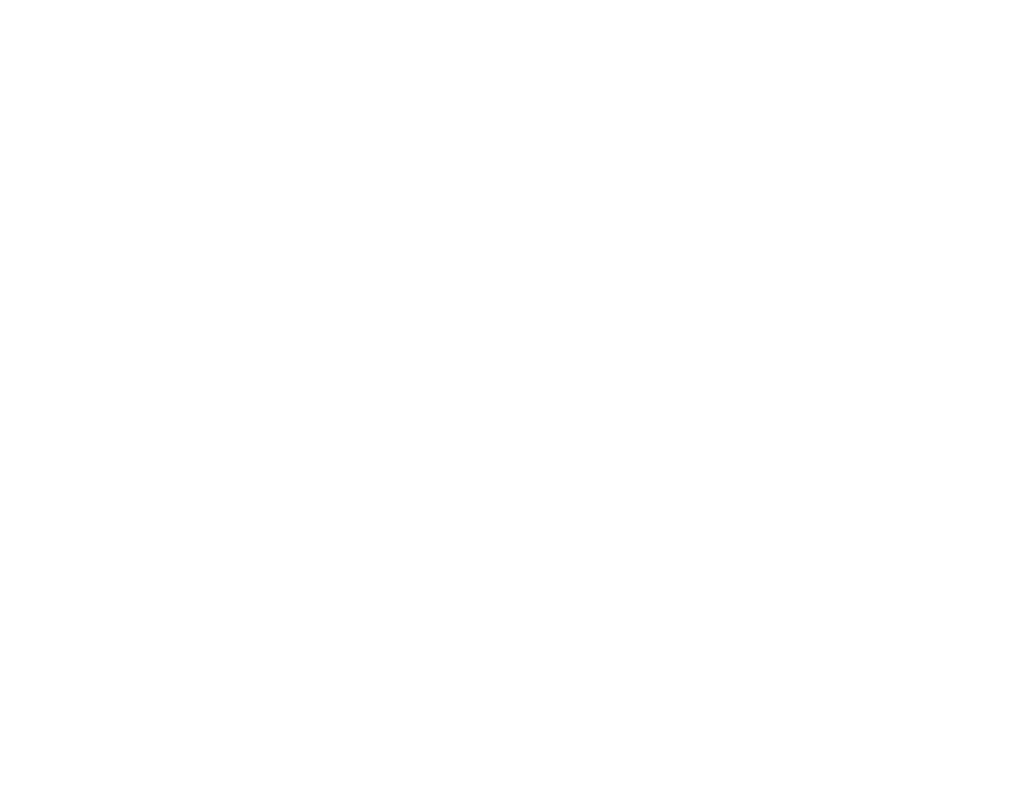
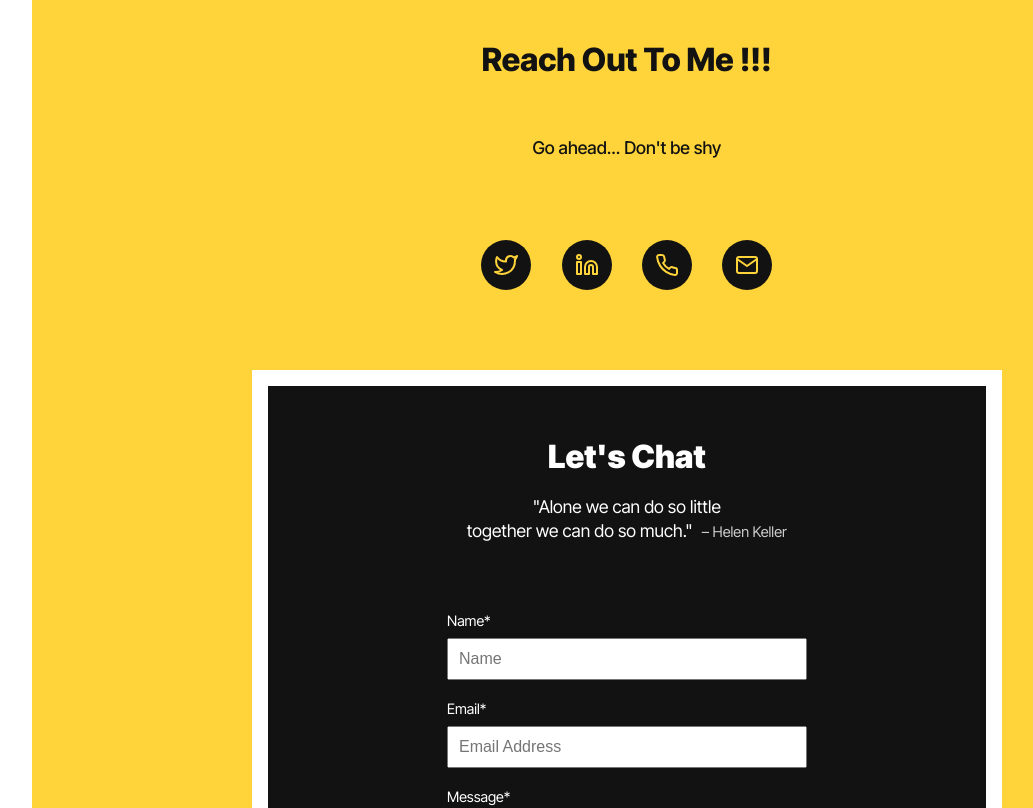
Before and after one commit to calebbenjin/calebbenjin-io, a Next.js app: page / in a window 1280 px wide. Shown: the part 880-1688 px from the top of the page, without its empty margins (58-1091 px from the left). Before the commit the page ends 800 px from the top, so only its background shows below. Built offline with nearby package versions, Linux system fonts and the light colour scheme.

Commit message:
feat: contact-section 90% done

```diff
--- /dev/null
+++ b/components/ContactSection.tsx
@@ -0,0 +1,249 @@
+import React from 'react'
+import styled from 'styled-components'
+import { FiTwitter, FiLinkedin, FiMail, FiPhone } from 'react-icons/fi'
+
+const ContactSection = () => {
+  return (
+    <Section>
+      <div className="container">
+        <Title>Reach Out To Me !!!</Title>
+        <p className="subTitle">Go ahead... Don&apos;t be shy</p>
+        <SocialIcons>
+          <div className="iconBox">
+            <FiTwitter className="twitter icon" />
+          </div>
+          <div className="iconBox">
+            <FiLinkedin className="linkedin icon" />
+          </div>
+          <div className="iconBox">
+            <FiPhone className="youtube icon" />
+          </div>
+          <div className="iconBox">
+            <FiMail className="github icon" />
+          </div>
+        </SocialIcons>
+
+        <FormWrapper>
+          <h2 className="title">Let&apos;s Chat</h2>
+          <div className="quote">
+            <p>&quot;Alone we can do so little <br/> together we can do so much.&quot; <small> – Helen Keller</small></p>
+          </div>
+
+          <form>
+            <div className="formControl">
+              <label htmlFor="name">Name*</label>
+              <input type="text" placeholder='Name' />
+            </div>
+            <div className="formControl">
+              <label htmlFor="email">Email*</label>
+              <input type="email" placeholder='Email Address' />
+            </div>
+            <div className="formControl">
+              <label htmlFor="message">Message*</label>
+              <textarea name="message" id="message" placeholder="Type Here !!!"></textarea>
+            </div>
+            <div className="formControl">
+              <button>Send Message</button>
+            </div>
+          </form>
+        </FormWrapper>
+      </div>
+    </Section>
+  )
+}
+
+const Section = styled.section`
+  height: 100%;
+  background: ${({ theme }) => theme.brand};
+
+  .container {
+    padding: 6rem 0;
+
+    @media screen and (max-width: 479px) {
+      padding: 4rem 0;
+    }
+  }
+
+  .subTitle {
+    text-align: center;
+    color: ${({ theme }) => theme.text};
+    font-size: 1.1rem;
+    font-weight: 500;
+  }
+`
+const Title = styled.h3`
+  text-align: center;
+  font-size: 2.5vw;
+  font-weight: 800;
+  margin-bottom: 4rem;
+
+  @media screen and (max-width: 991px) {
+    font-size: 4.5vw;
+  }
+  @media screen and (max-width: 479px) {
+    font-size: 1.5rem;
+    margin-bottom: 3rem;
+  }
+`
+const SocialIcons = styled.div`
+  width: 30%;
+  margin: 5rem auto;
+  text-align: center;
+  display: flex;
+  align-items: center;
+  justify-content: space-around;
+
+  @media screen and (max-width: 991px) {
+    width: 60%;
+  }
+  @media screen and (max-width: 479px) {
+    width: 80%;
+    margin: 3rem auto;
+  }
+
+  .iconBox {
+    width: 50px;
+    height: 50px;
+    border-radius: 50%;
+    display: flex;
+    align-items: center;
+    justify-content: center;
+    background: ${({ theme }) => theme.text};
+    transition: all 0.6s linear;
+
+    &:hover {
+      background: ${({ theme }) => theme.white};
+      border: solid 2px ${({ theme }) => theme.text};
+
+      .icon {
+        color: ${({ theme }) => theme.text};
+      }
+    }
+  }
+
+  .icon {
+    font-size: 1.5rem;
+    color: ${({ theme }) => theme.brand}
+  }
+
+
+  @media screen and (max-width: 479px) {
+    .iconBox {
+      width: 40px;
+      height: 40px;
+    }
+
+    .icon {
+      font-size: 1rem;
+    }
+  }
+`
+
+const FormWrapper = styled.div`
+  width: 70%;
+  margin: 0 auto;
+  border: solid 1rem ${({ theme }) => theme.white};
+  background: ${({ theme }) => theme.text};
+  padding: 2rem;
+  text-align: center;
+  @media screen and (max-width: 991px) {
+    width: 80%;
+  }
+  @media screen and (max-width: 479px) {
+    width: 95%;
+    padding: 1rem;
+  }
+
+
+  .title {
+    text-align: center;
+    color: ${({ theme }) => theme.white};
+    font-size: 2rem;
+    font-weight: 900;
+  }
+
+  .quote {
+    text-align: center;
+
+    p {
+      color: ${({ theme }) => theme.white};
+      font-size: 1.1rem;
+
+      small {
+        color: ${({ theme }) => theme.gray};
+        margin-left: 5px;
+      }
+    }
+  }
+
+  form {
+    width: 55%;
+    margin: 4rem auto 2rem auto;
+
+    @media screen and (max-width: 991px) {
+      width: 80%;
+    }
+
+    @media screen and (max-width: 479px) {
+      width: 95%;
+    }
+  }
+
+  .formControl {
+    width: 100%;
+    text-align: left;
+    margin-top: 1rem;
+
+    label {
+      color: ${({ theme }) => theme.white};
+      font-size: 0.9rem;
+    }
+
+    input {
+      padding: 10px;
+      width: 100%;
+      margin-top: 5px;
+      color: ${({ theme }) => theme.text};
+      font-size: 1rem;
+    }
+    textarea {
+      width: 100%;
+      padding: 0.5rem;
+      height: 90px;
+      margin-top: 5px;
+      font-size: 1rem;
+    }
+
+    button {
+      background: ${({ theme }) => theme.brand};
+      color: ${({ theme }) => theme.text};
+      font-weight: 800;
+      font-size: 1.1rem;
+      padding: 15px;
+      width: 100%;
+      margin: 1rem auto;
+      border: none;
+    }
+
+    @media screen and (max-width: 479px) {
+      input {
+        padding: 8px;
+        font-size:0.8rem;
+        margin: 0;
+      }
+      textarea {
+        font-size: 0.9rem;
+        margin: 0;
+      }
+
+      button {
+        font-size: 1rem;
+        padding: 10px;
+        width: 100%;
+        margin: 0rem auto;
+      }
+    }
+  }
+`;
+
+export default ContactSection
--- a/components/Hero.tsx
+++ b/components/Hero.tsx
@@ -13,7 +13,7 @@
             <h1 className="greet">Hi there, I&apos;m</h1>
             <h1 className="name">Caleb Benjamin</h1>
             <h1 className="title">Frontend Engineer</h1>
-            <p className="about">I write code, think about great designs, Founder of FrontendProf, Content Creator, Technical Writer. <br /> I am passionate about solving business problems through human-centered design. <br /> Currently open for a Developer Advocate role.</p>
+            <p className="about">I write code, think about great designs, founder of FrontendProf, Content Creator, Technical Writer. Blockchain enthusiast <br /> I am passionate about solving business problems through human-centered design. <br /> Currently open for a Developer Advocate role.</p>
             {/* <p className="about">I write code, think about great designs, Founder of FrontendProf, Content Creator, Technical Writer. <br /> I am passionate about building great products. <br /> I love being part of a team, whilst enjoying the autonomous nature of working remotely. <br /> I am currently open for a Developer Advocate role.</p> */}
 
             <div className="buttonFooter">
--- a/pages/index.tsx
+++ b/pages/index.tsx
@@ -9,6 +9,7 @@
 import { sortByDate } from '../lib'
 import project1 from '../public/pro1.png'
 import project2 from '../public/project2.png'
+import ContactSection from '../components/ContactSection'
 
 const project1Img = "https://i.ibb.co/BK1Hn0x/Screenshot-2022-08-08-at-4-05-48-PM.png"
 
@@ -132,6 +133,7 @@
   return (
     <Layout>
       <Hero />
+      <ContactSection />
     </Layout>
   )
 }
```
